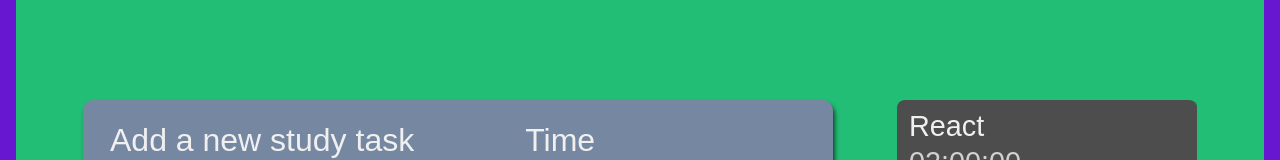
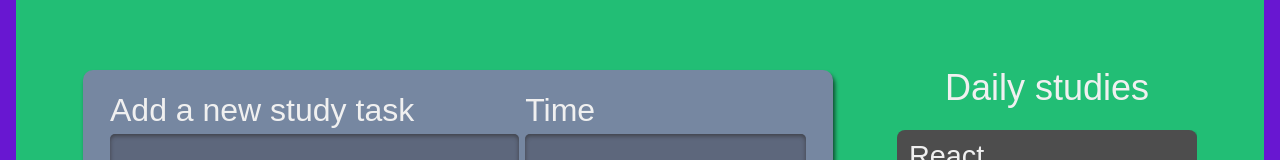
Before and after one commit to GabrielYujiYasuda/alura-studies, a React (Create React App) app: page / in a window 1280 px wide. Shown: the part 154-314 px from the top of the page. Built offline with nearby package versions, Linux system fonts and the light colour scheme.

Commit message:
Using useState

```diff
--- a/src/components/List/index.tsx
+++ b/src/components/List/index.tsx
@@ -1,9 +1,9 @@
-import React from "react";
+import React, { useState } from "react";
 import style from "./List.module.scss";
 import Item from "./Item";
 
 export default function List() {
-  const tasks = [
+  const [tasks, setTasks] = useState([
     {
       task: "React",
       time: "02:00:00",
@@ -16,10 +16,18 @@ export default function List() {
       task: "C#",
       time: "05:30:12",
     },
-  ];
+  ]);
 
   return (
     <aside className={style.listaTarefas}>
+      <h2
+        onClick={() => {
+          console.log("CLICKED");
+          setTasks([...tasks, { task: "Study state", time: "05:00:00" }]);
+        }}
+      >
+        Daily studies
+      </h2>
       <ul className="">
         {tasks.map((t, i) => (
           <Item key="i" {...t} />
```
